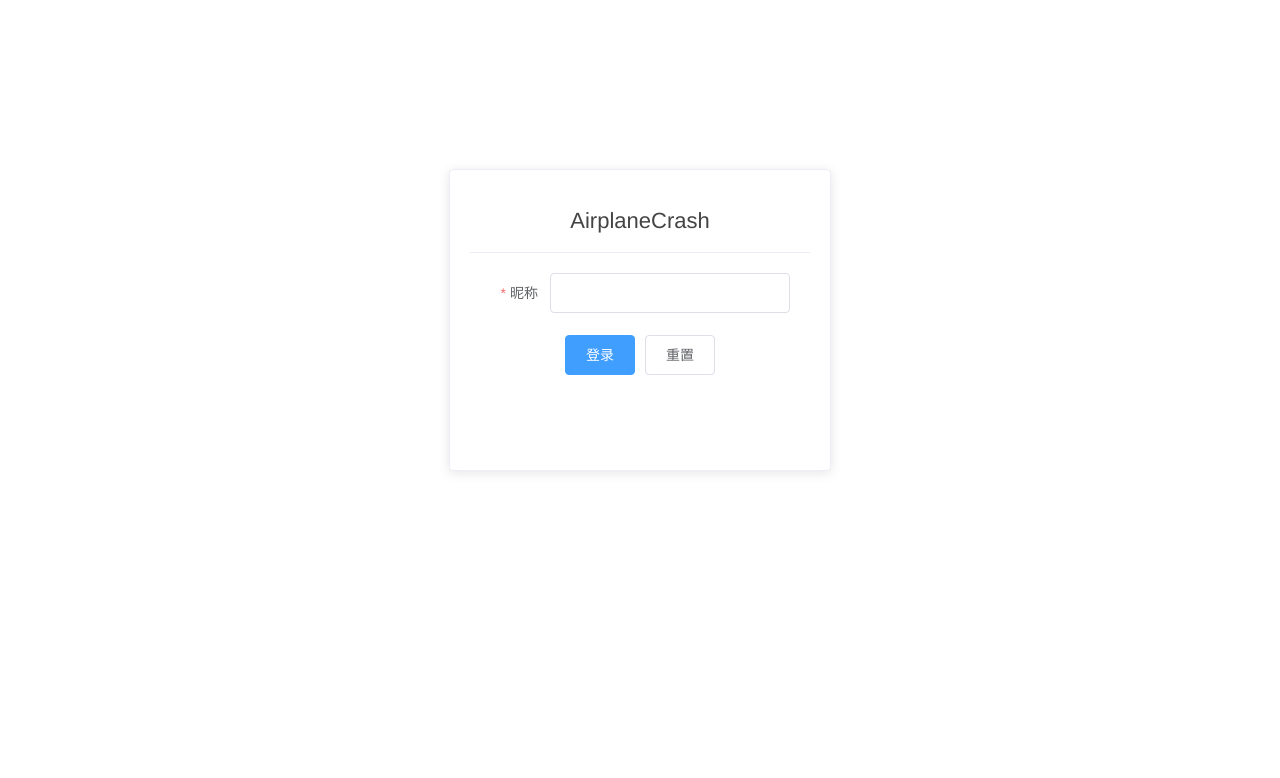
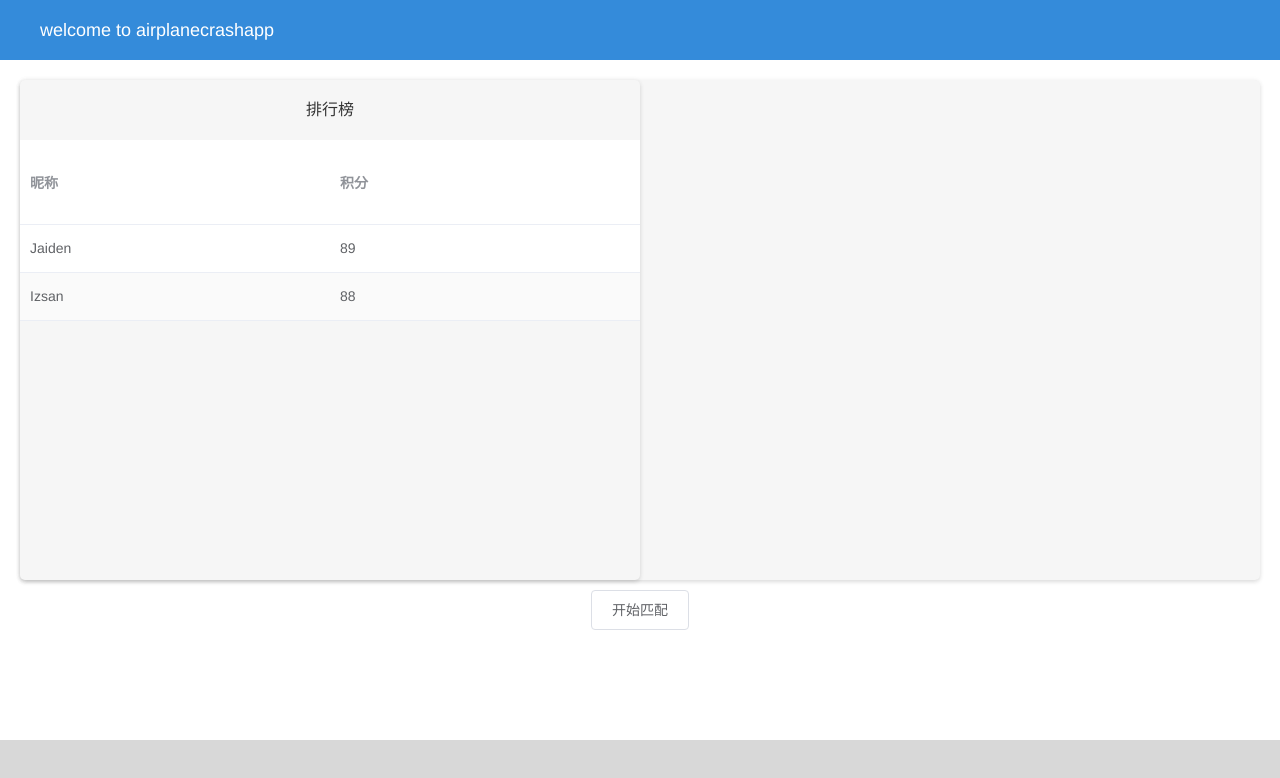
Before and after one commit to JaidenZ/airplanecrashapp, a Vue app: page /Home in a window 1280 px wide. Before the commit this address led to /Login. Shown: the top 778 px of the page. Built offline with nearby package versions, Linux system fonts and the light colour scheme; no server answers.

Commit message:
首页业务调整

```diff
--- a/src/components/Rank.vue
+++ b/src/components/Rank.vue
@@ -1,11 +1,34 @@
 <template>
-    <div>
-
+    <div class="rankCard">
+      <span>排行榜</span>
+      <el-table
+      :data="RankUser"
+      stripe=true
+      style="width: 100%">
+      <el-table-column
+        prop="nickname"
+        label="昵称">
+      </el-table-column>
+      <el-table-column
+        prop="score"
+        label="积分">
+      </el-table-column>
+    </el-table>
 
     </div>
 </template>
 
 <style scoped>
+.rankCard{
+  margin: 0 auto;
+  padding:0px;
+  width: 100%;
+  height: 500px;
+  border-radius: 5px;
+  background: #f6f6f6;
+  box-shadow: 0 2px 4px rgba(0, 0, 0, .12), 0 0 6px rgba(0, 0, 0, .04)
+}
+
 
 </style>
 
--- /dev/null
+++ b/src/components/UserView.vue
@@ -0,0 +1,28 @@
+<template>
+    <div class="userCard">
+
+    </div>
+</template>
+
+<style scoped>
+.userCard{
+  margin: 0 auto;
+  padding:0px;
+  width: 100%;
+  height: 500px;
+  border-radius: 5px;
+  background: #f6f6f6;
+  box-shadow: 0 2px 4px rgba(0, 0, 0, .12), 0 0 6px rgba(0, 0, 0, .04)
+}
+
+
+</style>
+
+<script>
+export default {
+  name: 'UserView',
+  props: {
+    RankUser: Object
+  }
+}
+</script>
--- a/src/views/Home.vue
+++ b/src/views/Home.vue
@@ -18,6 +18,9 @@
         :element-loading-text="gameloadingtext"
         class="gamecaptrue"
       >
+       <rank :RankUser="rankUser" style="width:50%; float:left"/>
+       <userview style="width:50% float:right"/>
+       <div style="clear:bouth"></div>
         <el-button v-if="this.gameStatus == 0" @click="startGame"
           >开始匹配</el-button
         >
@@ -57,6 +60,7 @@
 }
 .el-footer {
   line-height: 16px;
+  background-color: #d8d8d8;
 }
 
 .gamecaptrue {
@@ -73,9 +77,11 @@
 
 <script>
 import webheader from "../components/WebHeader.vue";
+import rank from "../components/Rank.vue"
+import userview from "../components/UserView.vue"
 
 export default {
-  components: { webheader },
+  components: { webheader,rank,userview },
   name: "Home",
   data() {
     return {
@@ -84,21 +90,26 @@ export default {
       gameStatus: 0,
       gameloading: false,
       gameloadingtext: "",
+      rankUser: new Array()
     };
   },
   created() {
     this.webSocket.addMessageCallback(this.onReceived);
     //检测是否登录成功
     if (!this.$store.getters.serverConnect && !this.$store.getters.isLogin) {
-      let loadingInstance = this.$loading({
-        fullscreen: true,
-        background: "rgba(0, 0, 0, 0.7)",
-      });
-      setTimeout(() => {
-        loadingInstance.close();
-        this.$router.replace({ name: "Login" });
-      }, 2000);
+      //let loadingInstance = this.$loading({
+      //  fullscreen: true,
+      //  background: "rgba(0, 0, 0, 0.7)",
+      //});
+      //setTimeout(() => {
+      //  loadingInstance.close();
+      //  this.$router.replace({ name: "Login" });
+      //}, 2000);
     }
+
+
+    this.rankUser.push({nickname:"Jaiden",score:89});
+    this.rankUser.push({nickname:"Izsan",score:88});
   },
   methods: {
     startGame() {
```
